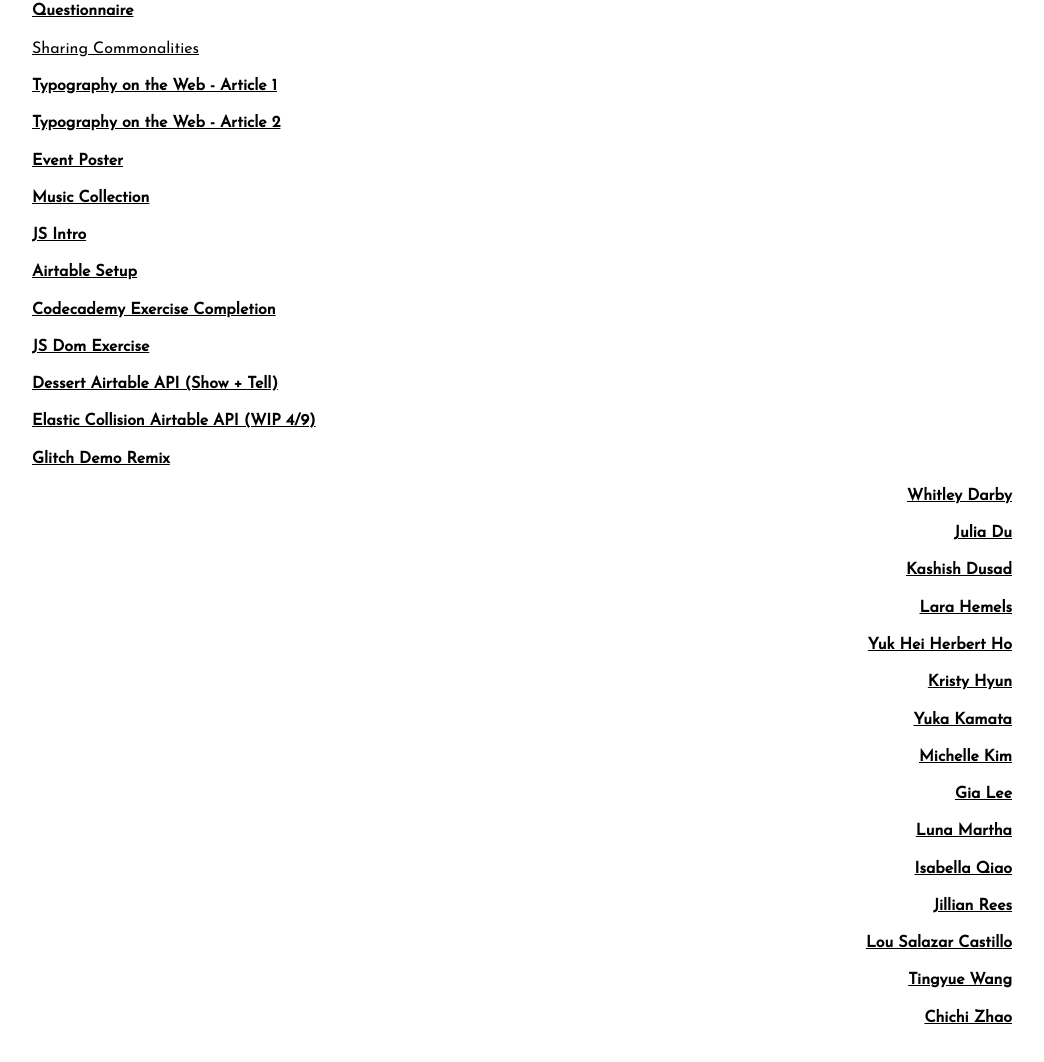
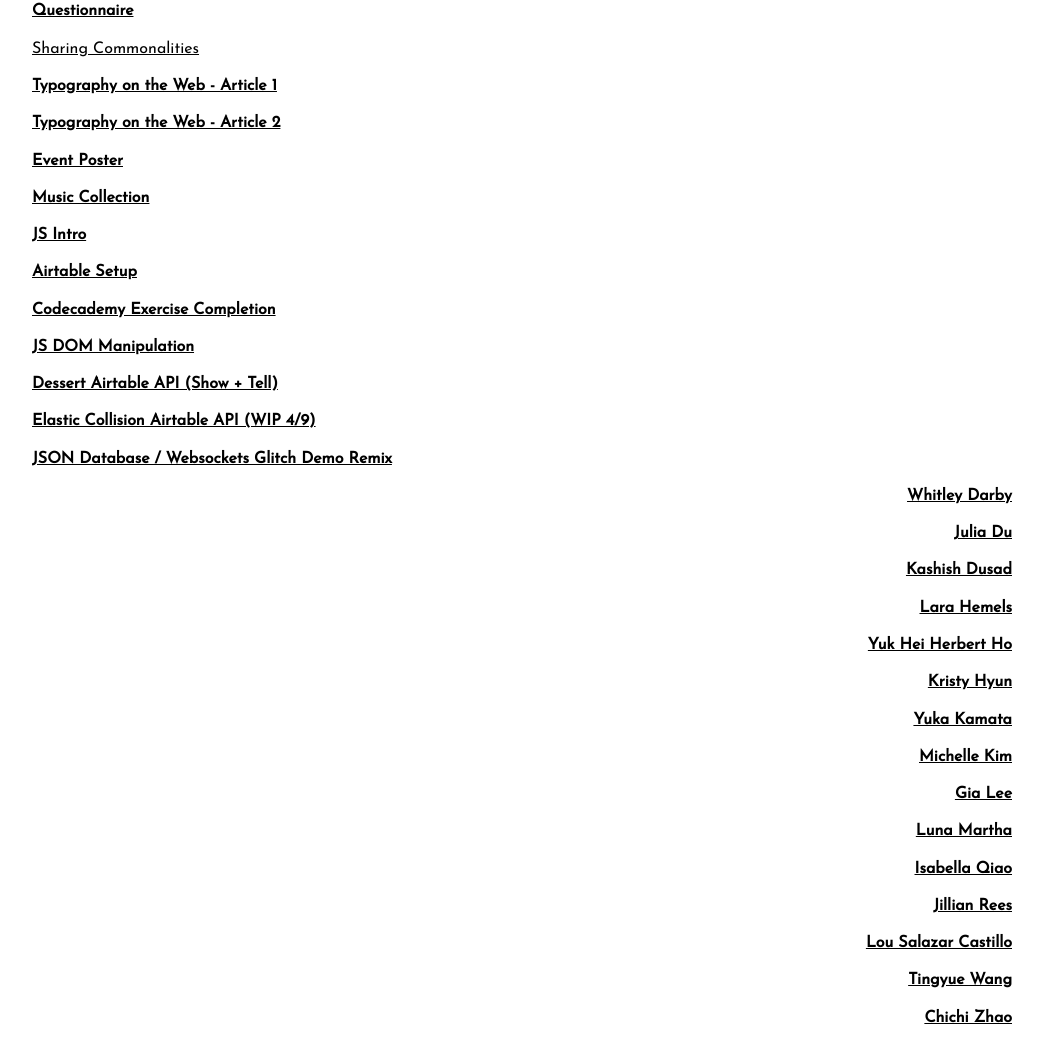
Before and after one commit to michellenapolitano/michellenapolitano.github.io, a plain HTML site: page index.html in a window 1280 px wide. Shown: the part 944-2006 px from the top of the page, without its empty margins (118-1162 px from the left). Drawn offline with Linux system fonts and the light colour scheme; a web font is replaced by a local one.

Commit message:
Add files via upload

```diff
--- a/index.html
+++ b/index.html
@@ -36,13 +36,13 @@
 </h4>
 <h4><a href="https://drive.google.com/drive/folders/1cfT3Eow1mbyy66AL5qNDCmsoLK_RWah-?usp=sharing">Codecademy Exercise Completion
 </h4>
-<h4><a href="https://michellenapolitano.github.io/js-dom-sushi/">JS Dom Exercise
+<h4><a href="https://michellenapolitano.github.io/js-dom-sushi/">JS DOM Manipulation
 </h4>
 <h4><a href="https://michellenapolitano.github.io/show-and-tell/">Dessert Airtable API (Show + Tell)
 </h4>
 <h4><a href="https://michellenapolitano.github.io/blue/">Elastic Collision Airtable API (WIP 4/9)
 </h4>
-<h4><a href="https://falling-leaves-mn.glitch.me/">Glitch Demo Remix
+<h4><a href="https://falling-leaves-mn.glitch.me/">JSON Database / Websockets Glitch Demo Remix
 </h4>
 </div>
 </div>
```
